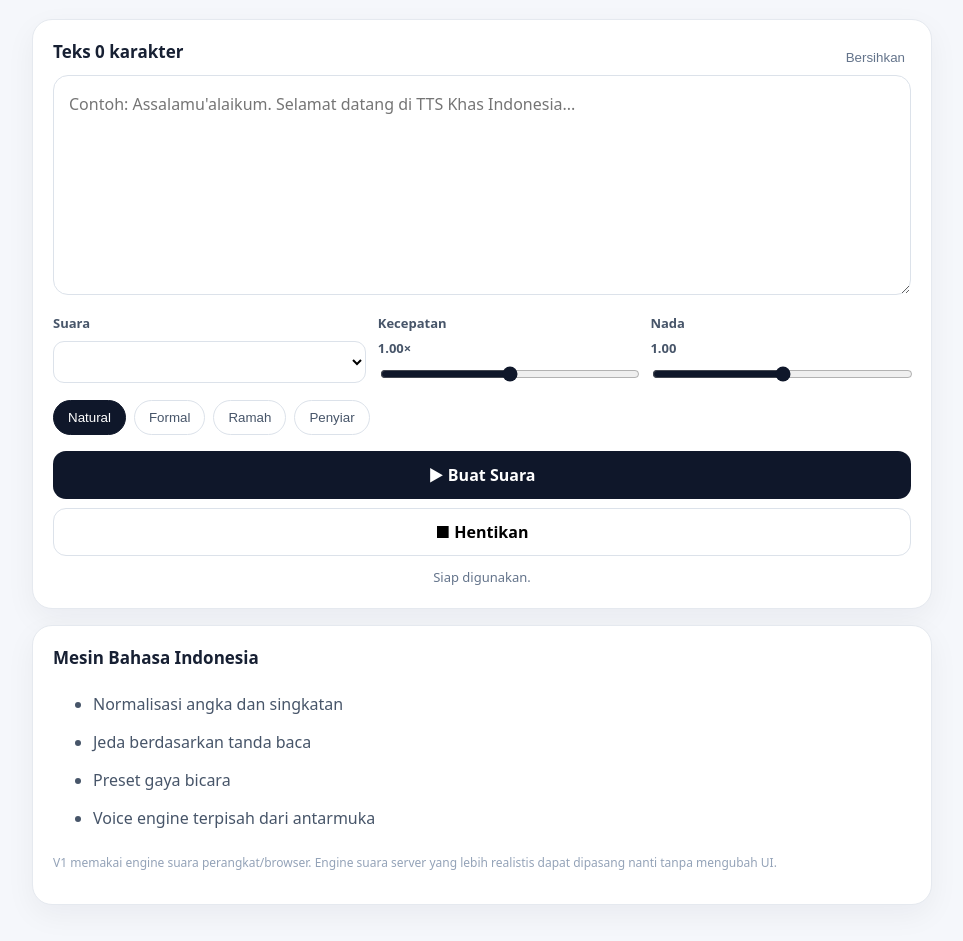
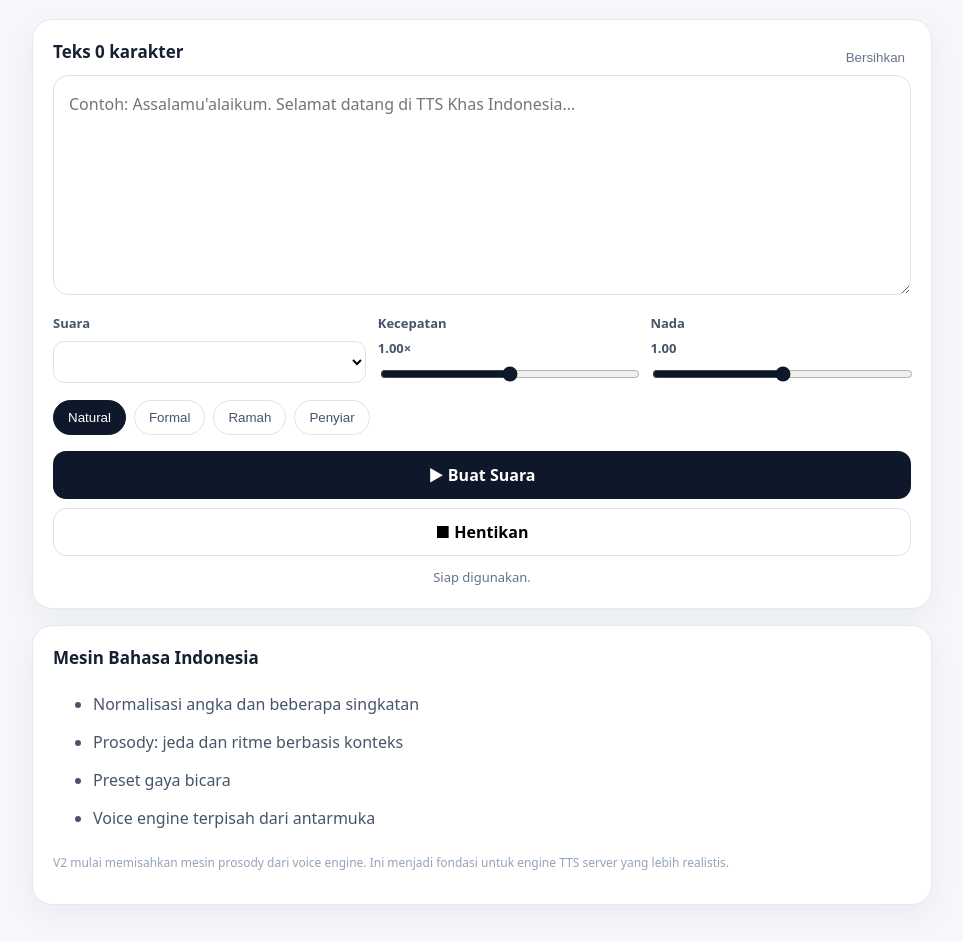
Before and after one commit to msukri89/TTS-KHAS-INDONESIA, a plain HTML site: page index.html in a window 1280 px wide. Shown: the part 147-1088 px from the top of the page, without its empty margins (158-1121 px from the left). Drawn offline with Linux system fonts and the light colour scheme.

Commit message:
feat: connect Indonesian prosody engine

```diff
--- a/index.html
+++ b/index.html
@@ -5,4 +5,4 @@
 <div class="grid"><label>Suara<select id="voice"></select></label><label>Kecepatan <b id="ratev">1.00×</b><input id="rate" type="range" min=".6" max="1.4" step=".05" value="1"></label><label>Nada <b id="pitchv">1.00</b><input id="pitch" type="range" min=".6" max="1.4" step=".05" value="1"></label></div>
 <div class="chips"><button class="active" data-style="natural">Natural</button><button data-style="formal">Formal</button><button data-style="friendly">Ramah</button><button data-style="announcer">Penyiar</button></div>
 <button id="speak" class="primary">▶ Buat Suara</button><button id="stop" class="secondary">■ Hentikan</button><div id="status">Siap digunakan.</div></section>
-<section class="card"><h2>Mesin Bahasa Indonesia</h2><ul><li>Normalisasi angka dan singkatan</li><li>Jeda berdasarkan tanda baca</li><li>Preset gaya bicara</li><li>Voice engine terpisah dari antarmuka</li></ul><p class="note">V1 memakai engine suara perangkat/browser. Engine suara server yang lebih realistis dapat dipasang nanti tanpa mengubah UI.</p></section></main><script src="app.js"></script></body></html>
+<section class="card"><h2>Mesin Bahasa Indonesia</h2><ul><li>Normalisasi angka dan beberapa singkatan</li><li>Prosody: jeda dan ritme berbasis konteks</li><li>Preset gaya bicara</li><li>Voice engine terpisah dari antarmuka</li></ul><p class="note">V2 mulai memisahkan mesin prosody dari voice engine. Ini menjadi fondasi untuk engine TTS server yang lebih realistis.</p></section></main><script src="prosody.js"></script><script src="app.js"></script></body></html>
```
